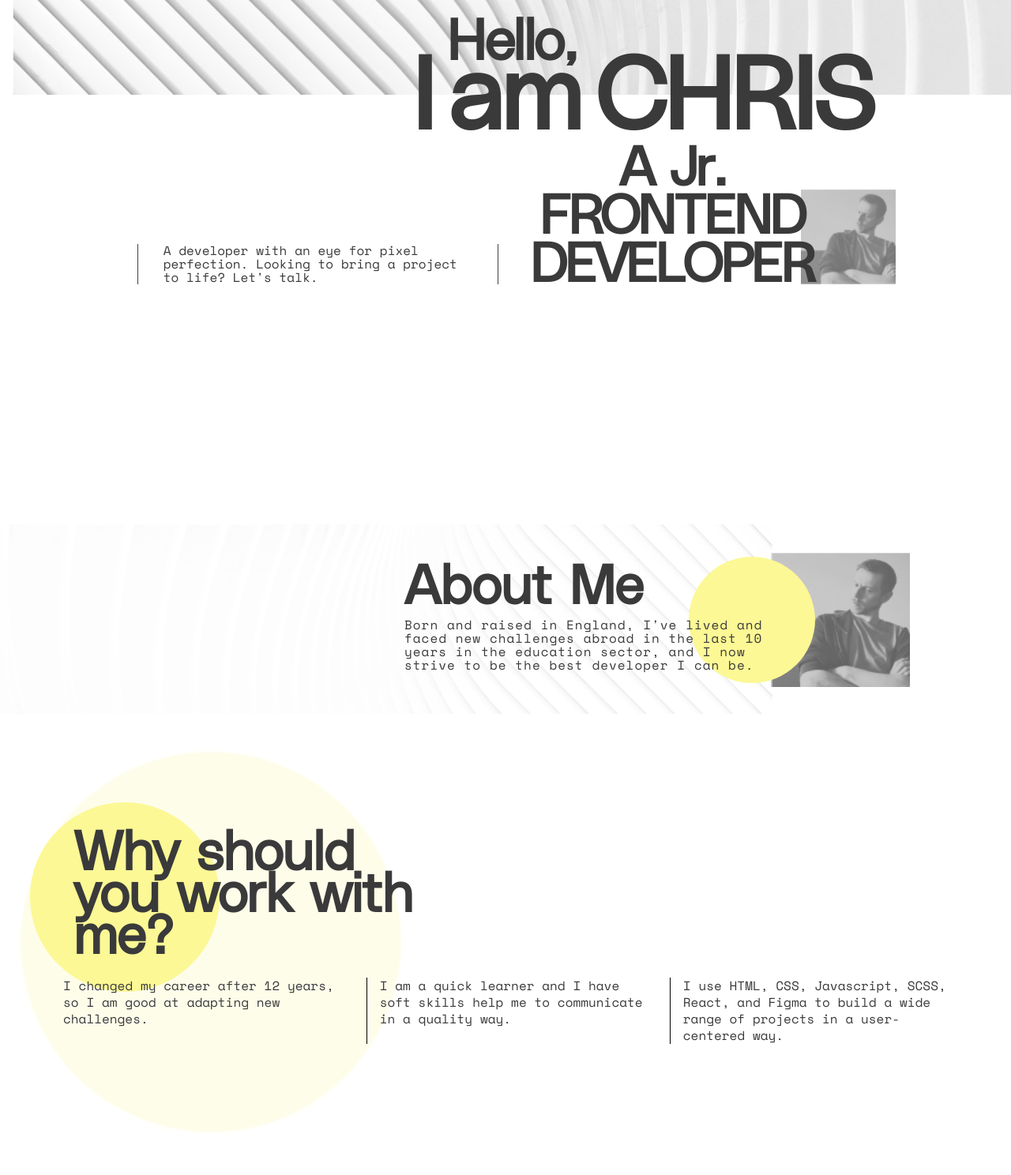
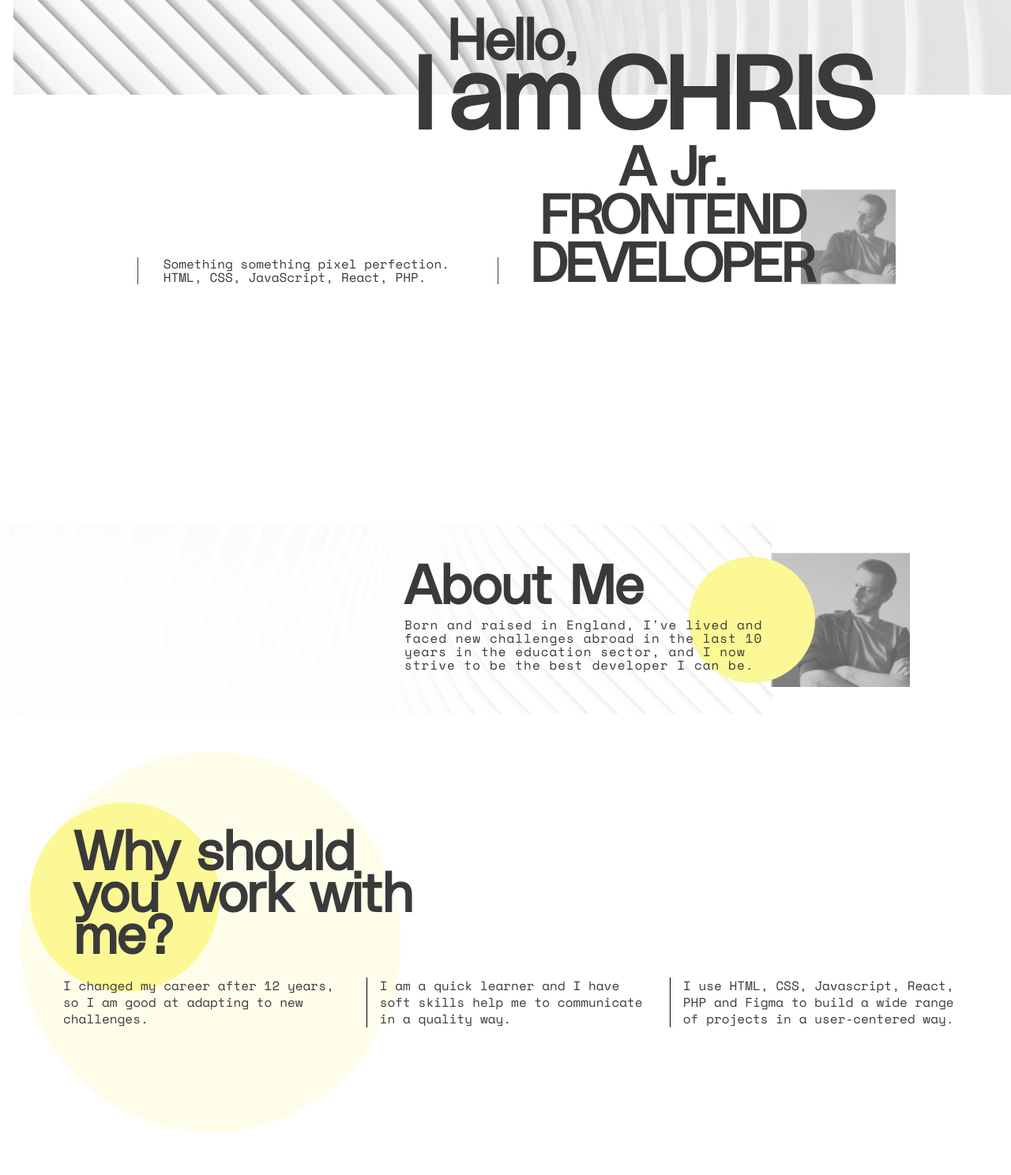
Before and after one commit to chrislwebdev/cl-portfolio-website, a plain HTML site: page index.html in a window 1280 px wide. Shown: the part 152-1640 px from the top of the page at 79% size. Drawn offline with nearby package versions, Linux system fonts and the light colour scheme.

Commit message:
Removed projects

```diff
--- a/index.html
+++ b/index.html
@@ -10,7 +10,7 @@
       crossorigin="anonymous"
       referrerpolicy="no-referrer"
     />
-    <link rel="stylesheet" href="./style.css?r=25122023" />
+    <link rel="stylesheet" href="./style.css?r=08012024" />
     <title>Chris L</title>
   </head>
   <body>
@@ -49,8 +49,7 @@
               </h4>
 
               <p class="intro-info-quote">
-                A developer with an eye for pixel perfection. Looking to bring a
-                project to life? Let's talk.
+                Something something pixel perfection. HTML, CSS, JavaScript, React, PHP.
               </p>
             </div>
           </div>
@@ -90,7 +89,7 @@
 
         <div class="section-content why-work-content">
           <p class="why-work-reason">
-            I changed my career after 12 years, so I am good at adapting new
+            I changed my career after 12 years, so I am good at adapting to new
             challenges.
           </p>
 
@@ -100,7 +99,7 @@
           </p>
 
           <p class="why-work-reason">
-            I use HTML, CSS, Javascript, SCSS, React, and Figma to build a wide
+            I use HTML, CSS, Javascript, React, PHP and Figma to build a wide
             range of projects in a user-centered way.
           </p>
         </div>
@@ -137,7 +136,7 @@
             </div>
           </div>
 
-          <div class="small-projects-ls">
+          <!-- <div class="small-projects-ls">
             <div class="single-project">
               <div class="project-details">
                 <h3 class="project-title">Card input form</h3>
@@ -173,7 +172,7 @@
                   </div>
                 </div>
             </div>
-          </div>
+          </div> -->
         </div>
         </div>
       </section>
```
